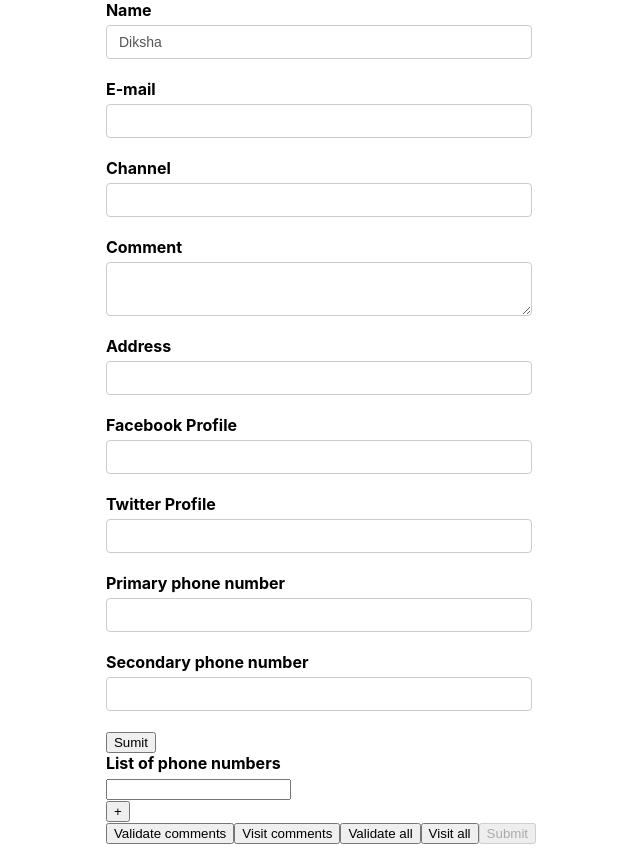
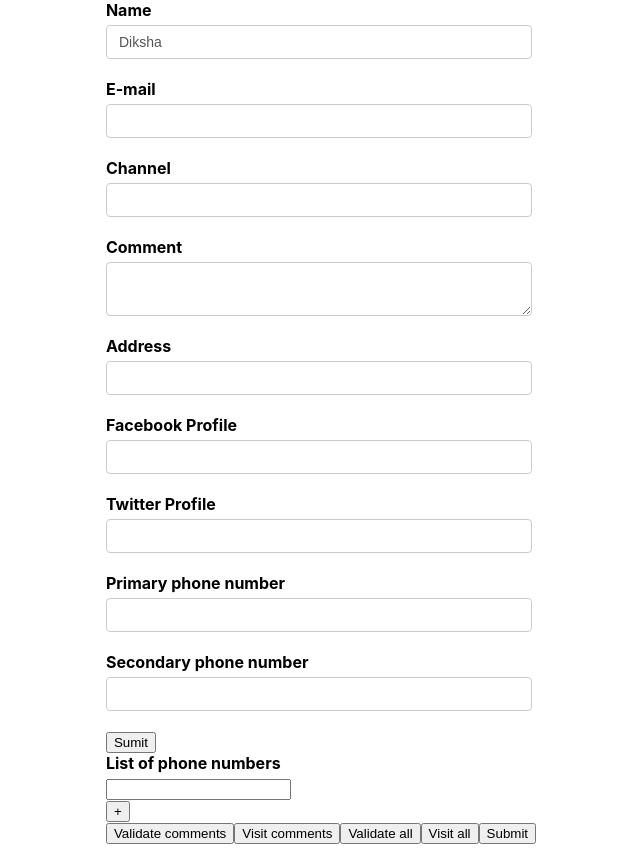
Before and after one commit to Dikmit02/react-formik, a React (Create React App) app: page / in a window 1280 px wide. Shown: the whole page, without its empty margins (319-959 px from the left). Built offline with nearby package versions, Linux system fonts and the light colour scheme.

Commit message:
disable btn when in progress

```diff
--- a/src/components/YoutubeForm.js
+++ b/src/components/YoutubeForm.js
@@ -21,8 +21,11 @@ const YoutubeForm = () => {
         phNumbers: ['']
     }
 
-    const onSubmit = values => {
+    const onSubmit = (values, onSubmitProps) => {
         console.log('Form form ', values)
+        console.log('Submit props', onSubmitProps)
+        //enable submit btn again
+        onSubmitProps.setSubmitting(false)
     }
 
     const validationSchema = Yup.object({
@@ -185,7 +188,7 @@ const YoutubeForm = () => {
                         </button>
                         <button
                             type='submit'
-                            disabled={!(formik.dirty && formik.isValid)}
+                            disabled={!formik.isValid || formik.isSubmitting}
                         >
                             Submit
                         </button>
@@ -225,3 +228,6 @@ export default YoutubeForm
 //2 Form submission in progress
 
 //dirty is false as soon as form data change from initial load it will become true
+
+//2 Form submission in progress
+//isSubmitting is false is errors
```
